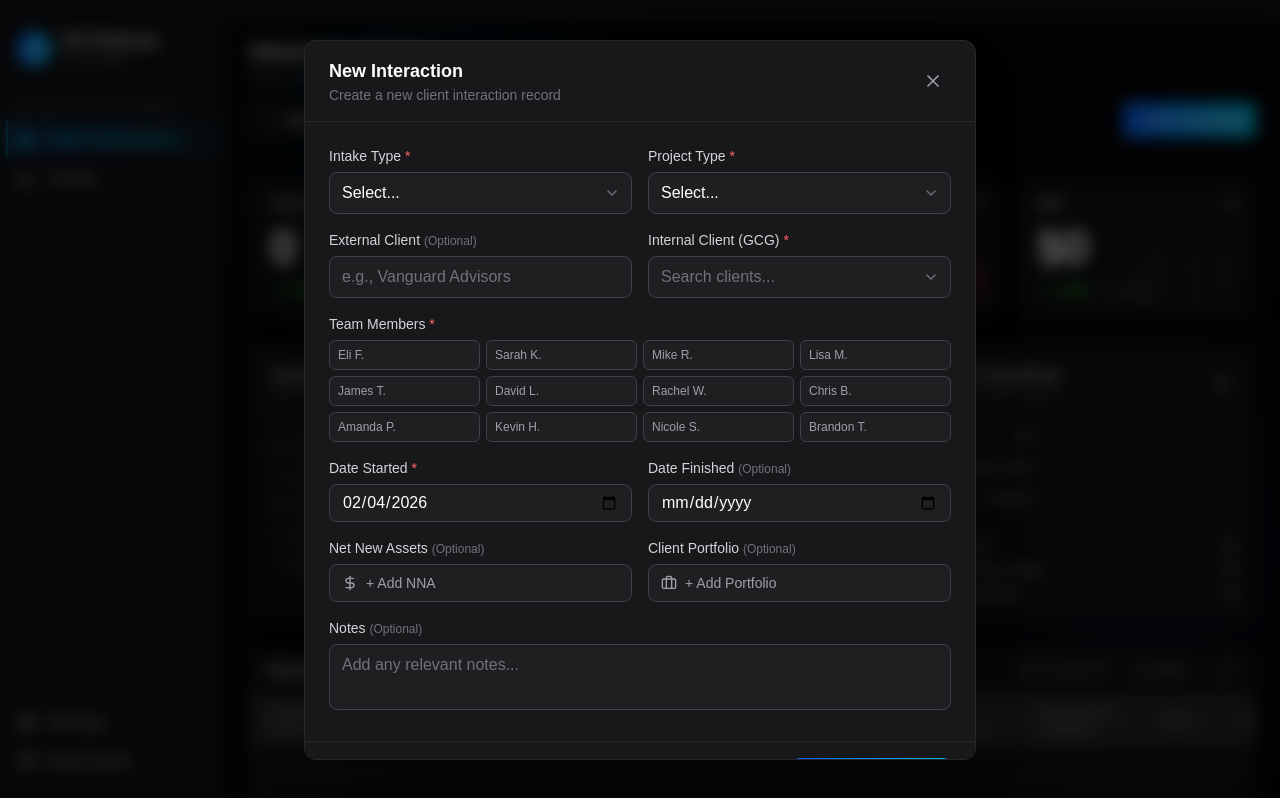
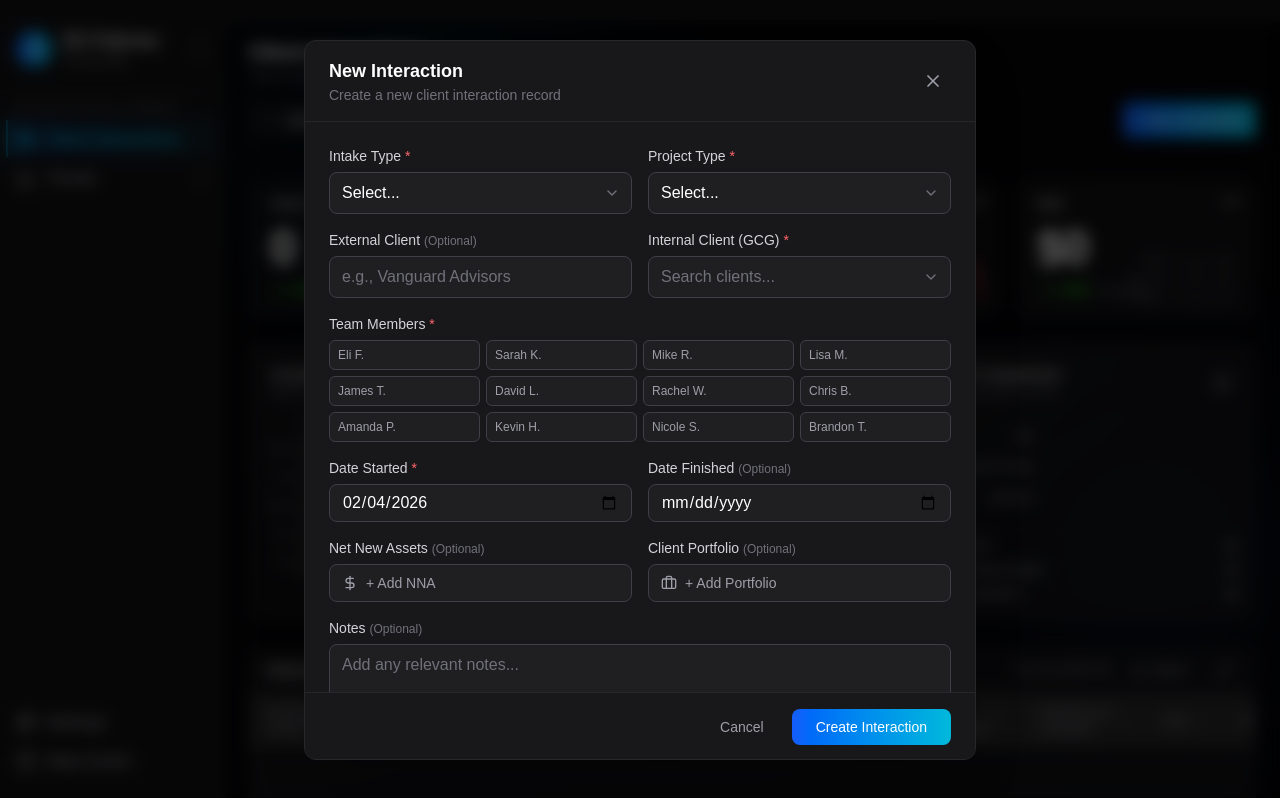
Before and after one commit to EliFebres/pcg-dashboard, a Next.js app: page /dashboard/client-interactions in a window 1280 px wide. Both pictures are taken after typing "Sample" into the empty fields and a click on the button "+ New Interaction". Built offline with nearby package versions, Linux system fonts and the light colour scheme.

Commit message:
Made the interaction form scrollable

```diff
--- a/app/components/pages/client-interactions/NewInteractionForm.tsx
+++ b/app/components/pages/client-interactions/NewInteractionForm.tsx
@@ -323,7 +323,7 @@ export default function NewInteractionForm({ isOpen, onClose, onSubmit, onUpdate
           </div>
 
           {/* Form Content */}
-          <form onSubmit={handleSubmit} className="flex-1">
+          <form onSubmit={handleSubmit} className="flex-1 overflow-y-auto min-h-0">
             <div className="p-6 space-y-4">
               {/* Row 1: Intake Type + Project Type + Interaction Type for Ad-Hoc */}
               <div className={`grid gap-4 ${formData.intakeType === 'GCG Ad-Hoc' ? 'grid-cols-3' : 'grid-cols-2'}`}>
```
